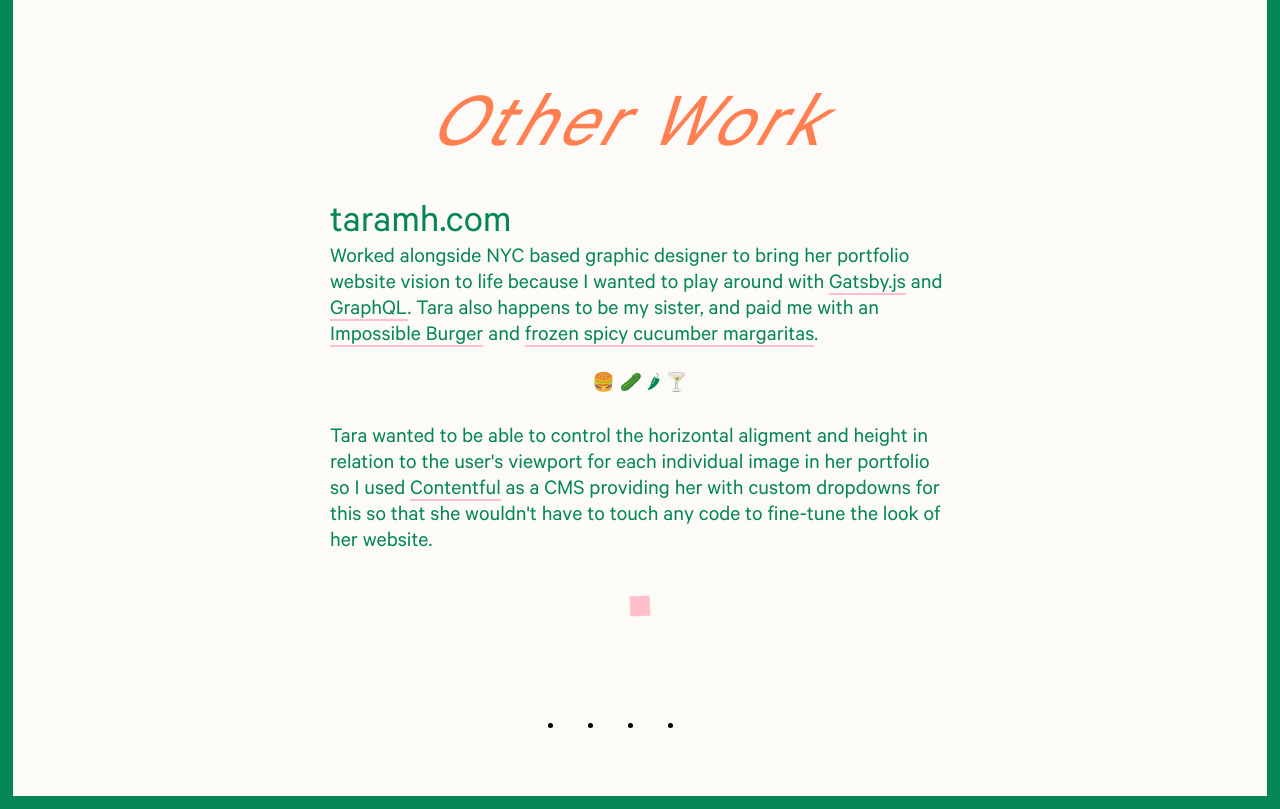
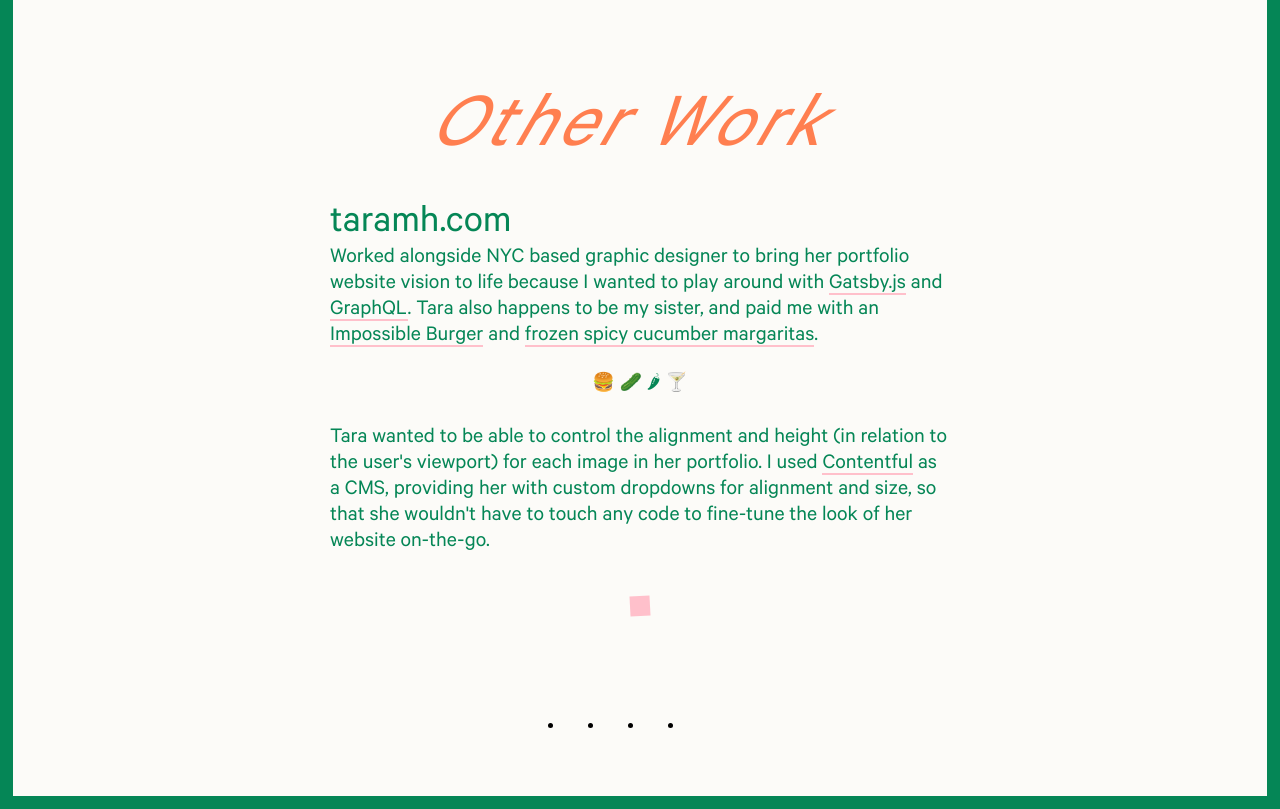
Before and after one commit to jademh/jademh, a website built with Parcel: page index.html in a window 1280 px wide. Shown: the part 1417-2226 px from the top of the page. Built offline with nearby package versions, Linux system fonts and the light colour scheme; files whose address does not match are found by name; a web font is replaced by a local one.

Commit message:
edit taramh.com description (grammar)

```diff
--- a/index.html
+++ b/index.html
@@ -141,12 +141,12 @@
           <span class="emoji" role="img" aria-label="cocktail emoji">🍸</span>
         </p>
         <p>
-          Tara wanted to be able to control the horizontal aligment and height
-          in relation to the user's viewport for each individual image in her
-          portfolio so I used
+          Tara wanted to be able to control the alignment and height
+          (in relation to the user's viewport) for each image in her
+          portfolio. I used
           <a href="https://www.contentful.com" target="_blank">Contentful</a> as
-          a CMS providing her with custom dropdowns for this so that she
-          wouldn't have to touch any code to fine-tune the look of her website.
+          a CMS, providing her with custom dropdowns for alignment and size, so that she
+          wouldn't have to touch any code to fine-tune the look of her website on-the-go.
         </p>
       </section>
     </section>
```
